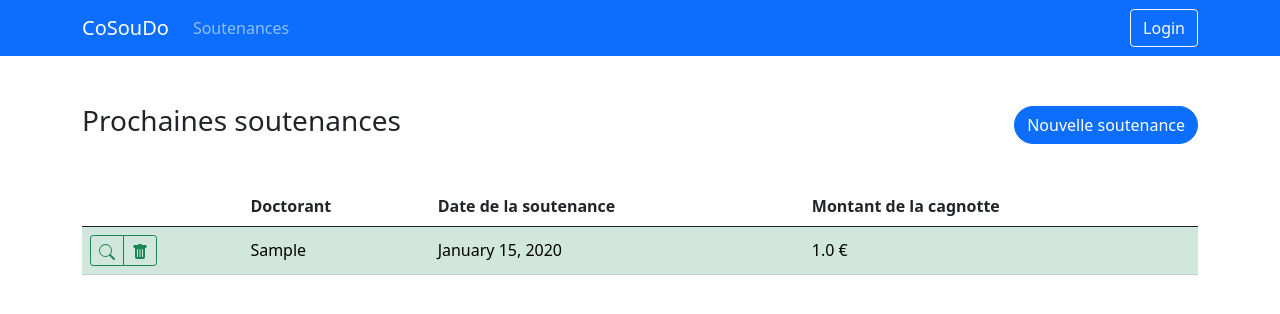
After one commit to romaindeseine/cosoudo, a Flask app: page /soutenances in a window 1280 px wide. The commit adds this page. Shown: the top 314 px of the page. Run offline with Flask 2, Linux system fonts and the light colour scheme; tables that the repository leaves empty hold one stand-in row (values such as "Sample post"); some libraries are stand-ins or nearby versions.

Commit message:
ajout dashboard soutenances

```diff
--- a/app/models.py
+++ b/app/models.py
@@ -7,6 +7,14 @@ class Soutenance(db.Model):
     doctorant = db.Column(db.String(64))
     date = db.Column(db.Date)
     donations = db.relationship('Donation', backref='soutenance')
+
+    def to_json(self):
+        return {
+            'id': self.id,
+            'doctorant': self.doctorant,
+            'date': self.date,
+            'donations': [donation.to_json() for donation in self.donations]
+        }
 
     def __repr__(self):
         return '<Soutenance {}>'.format(self.doctorant)
@@ -20,5 +28,13 @@ class Donation(db.Model):
     is_settled = db.Column(db.Boolean, default=False)
     soutenance_id = db.Column(db.Integer, db.ForeignKey('soutenances.id'))
 
+    def to_json(self):
+        return {
+            'id': self.id,
+            'donateur': self.donateur,
+            'don': self.don,
+            'is_settled': self.is_settled
+        }
+
     def __repr__(self):
         return '<Donation {} - {}¢>'.format(self.donateur, self.don)
--- a/app/templates/base.html
+++ b/app/templates/base.html
@@ -25,7 +25,7 @@
         <div class="collapse navbar-collapse" id="navbarNavAltMarkup">
           <ul class="navbar-nav me-auto">
             <li class="nav-item">
-              <a class="nav-link" href="/soutenances">Soutenances</a>
+              <a class="nav-link" href="{{ url_for('main.get_soutenances') }}">Soutenances</a>
             </li>
           </ul>
 
--- /dev/null
+++ b/app/templates/soutenances.html
@@ -0,0 +1,73 @@
+{% extends "base.html" %}
+
+{% block content %}
+  <div class="col-12">
+    <div class="mb-4 d-flex justify-content-between align-items-center">
+      <h3>Prochaines soutenances</h3>
+      <a href="{{ url_for('main.nouvelle_soutenance') }}" class="btn btn-primary rounded-pill" role="button">Nouvelle soutenance</a>
+    </div>
+
+    <table class="table">
+      <div class="table-responsive">
+        <table class="table align-middle">
+          <thead>
+            <tr>
+              <th scope="col"></th>
+              <th scope="col">Doctorant</th>
+              <th scope="col">Date de la soutenance</th>
+              <th scope="col">Montant de la cagnotte</th>
+            </tr>
+          </thead>
+
+          <tbody>
+            {% for soutenance in soutenances %}
+              {% if soutenance.is_settled %}
+                <tr class="table-success">
+                  <th scope="row">
+                    <div class="btn-group btn-group-sm">
+                      <a href="#" class="btn btn-outline-success" role="button">
+                        <svg xmlns="http://www.w3.org/2000/svg" width="16" height="16" fill="currentColor" class="bi bi-search" viewBox="0 0 16 16">
+                          <path fill-rule="evenodd" d="M10.442 10.442a1 1 0 0 1 1.415 0l3.85 3.85a1 1 0 0 1-1.414 1.415l-3.85-3.85a1 1 0 0 1 0-1.415z"/>
+                          <path fill-rule="evenodd" d="M6.5 12a5.5 5.5 0 1 0 0-11 5.5 5.5 0 0 0 0 11zM13 6.5a6.5 6.5 0 1 1-13 0 6.5 6.5 0 0 1 13 0z"/>
+                        </svg>
+                      </a>
+                      <button class="btn btn-outline-success">
+                        <svg xmlns="http://www.w3.org/2000/svg" width="16" height="16" fill="currentColor" class="bi bi-trash-fill" viewBox="0 0 16 16">
+                          <path fill-rule="evenodd" d="M2.5 1a1 1 0 0 0-1 1v1a1 1 0 0 0 1 1H3v9a2 2 0 0 0 2 2h6a2 2 0 0 0 2-2V4h.5a1 1 0 0 0 1-1V2a1 1 0 0 0-1-1H10a1 1 0 0 0-1-1H7a1 1 0 0 0-1 1H2.5zm3 4a.5.5 0 0 1 .5.5v7a.5.5 0 0 1-1 0v-7a.5.5 0 0 1 .5-.5zM8 5a.5.5 0 0 1 .5.5v7a.5.5 0 0 1-1 0v-7A.5.5 0 0 1 8 5zm3 .5a.5.5 0 0 0-1 0v7a.5.5 0 0 0 1 0v-7z"/>
+                        </svg>
+                      </button>
+                    </div>
+                  </th>
+                  <td>{{ soutenance.doctorant }}</td>
+                  <td>{{ moment(soutenance.date).format('LL') }}</td>
+                  <td>{{ soutenance.cagnotte }} &euro;</td>
+                </tr>
+              {% else %}
+                <tr class="table-danger">
+                  <th scope="row">
+                    <div class="btn-group btn-group-sm">
+                      <a href="#" class="btn btn-outline-danger" role="button">
+                        <svg xmlns="http://www.w3.org/2000/svg" width="16" height="16" fill="currentColor" class="bi bi-search" viewBox="0 0 16 16">
+                          <path fill-rule="evenodd" d="M10.442 10.442a1 1 0 0 1 1.415 0l3.85 3.85a1 1 0 0 1-1.414 1.415l-3.85-3.85a1 1 0 0 1 0-1.415z"/>
+                          <path fill-rule="evenodd" d="M6.5 12a5.5 5.5 0 1 0 0-11 5.5 5.5 0 0 0 0 11zM13 6.5a6.5 6.5 0 1 1-13 0 6.5 6.5 0 0 1 13 0z"/>
+                        </svg>
+                      </a>
+                      <button href="#" class="btn btn-outline-danger">
+                        <svg xmlns="http://www.w3.org/2000/svg" width="16" height="16" fill="currentColor" class="bi bi-trash-fill" viewBox="0 0 16 16">
+                          <path fill-rule="evenodd" d="M2.5 1a1 1 0 0 0-1 1v1a1 1 0 0 0 1 1H3v9a2 2 0 0 0 2 2h6a2 2 0 0 0 2-2V4h.5a1 1 0 0 0 1-1V2a1 1 0 0 0-1-1H10a1 1 0 0 0-1-1H7a1 1 0 0 0-1 1H2.5zm3 4a.5.5 0 0 1 .5.5v7a.5.5 0 0 1-1 0v-7a.5.5 0 0 1 .5-.5zM8 5a.5.5 0 0 1 .5.5v7a.5.5 0 0 1-1 0v-7A.5.5 0 0 1 8 5zm3 .5a.5.5 0 0 0-1 0v7a.5.5 0 0 0 1 0v-7z"/>
+                        </svg>
+                      </button>
+                    </div>
+                  </th>
+                  <td>{{ soutenance.doctorant }}</td>
+                  <td>{{ moment(soutenance.date).format('LL') }}</td>
+                  <td>{{ soutenance.cagnotte }} &euro;</td>
+                </tr>
+              {% endif %}
+            {% endfor %}
+          </tbody>
+        </table>
+      </div>
+    </table>
+  </div>
+{% endblock %}
--- a/app/views.py
+++ b/app/views.py
@@ -37,6 +37,20 @@ def donation(id):
     ), 200
 
 
+@main.route('/soutenances', methods=['GET'])
+def get_soutenances():
+    soutenances = [soutenance.to_json() for soutenance in Soutenance.query.all()]
+    for soutenance in soutenances:
+        soutenance['cagnotte'] = 0
+        soutenance['is_settled'] = True
+        for donation in soutenance['donations']:
+            soutenance['cagnotte'] += donation['don']
+            if not donation['is_settled']:
+                soutenance['is_settled'] = False
+
+    return render_template('soutenances.html', soutenances=soutenances), 200
+
+
 @main.route('/soutenances/nouvelle', methods=['GET', 'POST'])
 def nouvelle_soutenance():
     form = SoutenanceForm()
@@ -52,4 +66,4 @@ def nouvelle_soutenance():
         )
         return redirect(url_for('main.home'))
 
-    return render_template('nouvelle_soutenance.html', form=form)
+    return render_template('nouvelle_soutenance.html', form=form), 200
```
